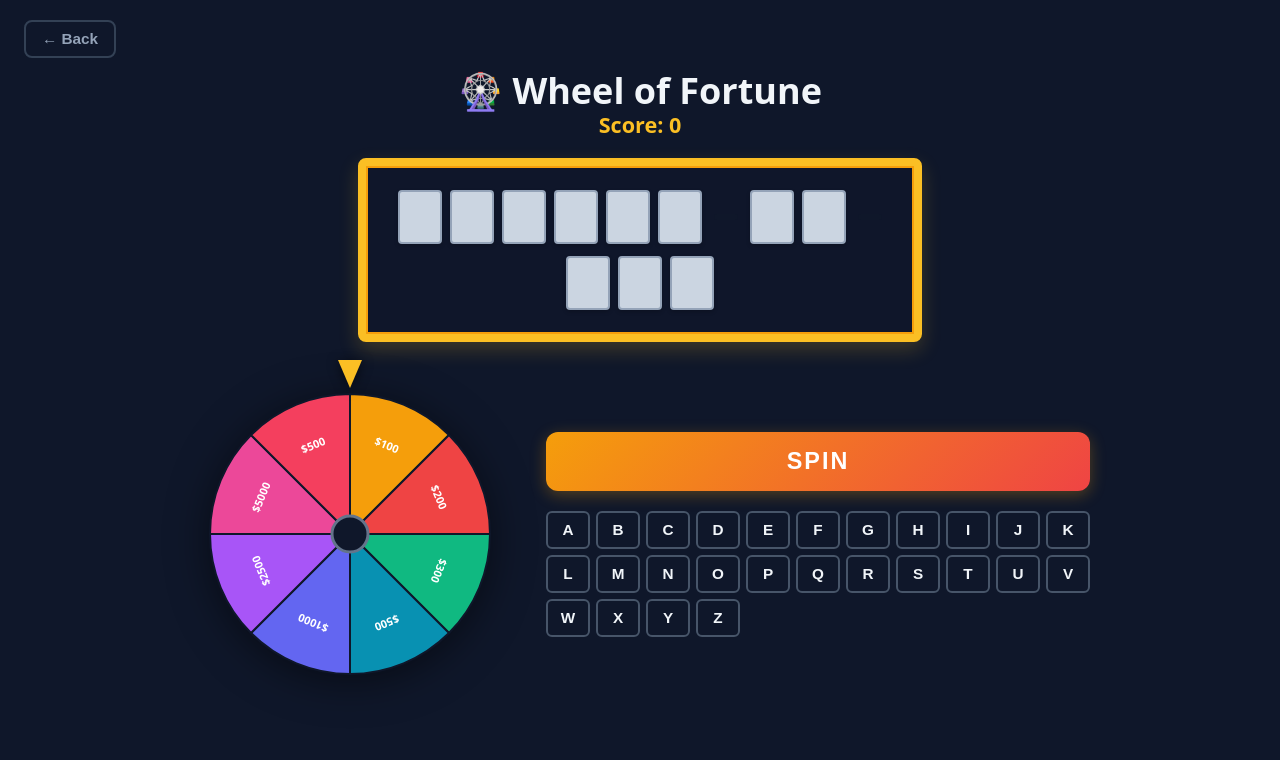
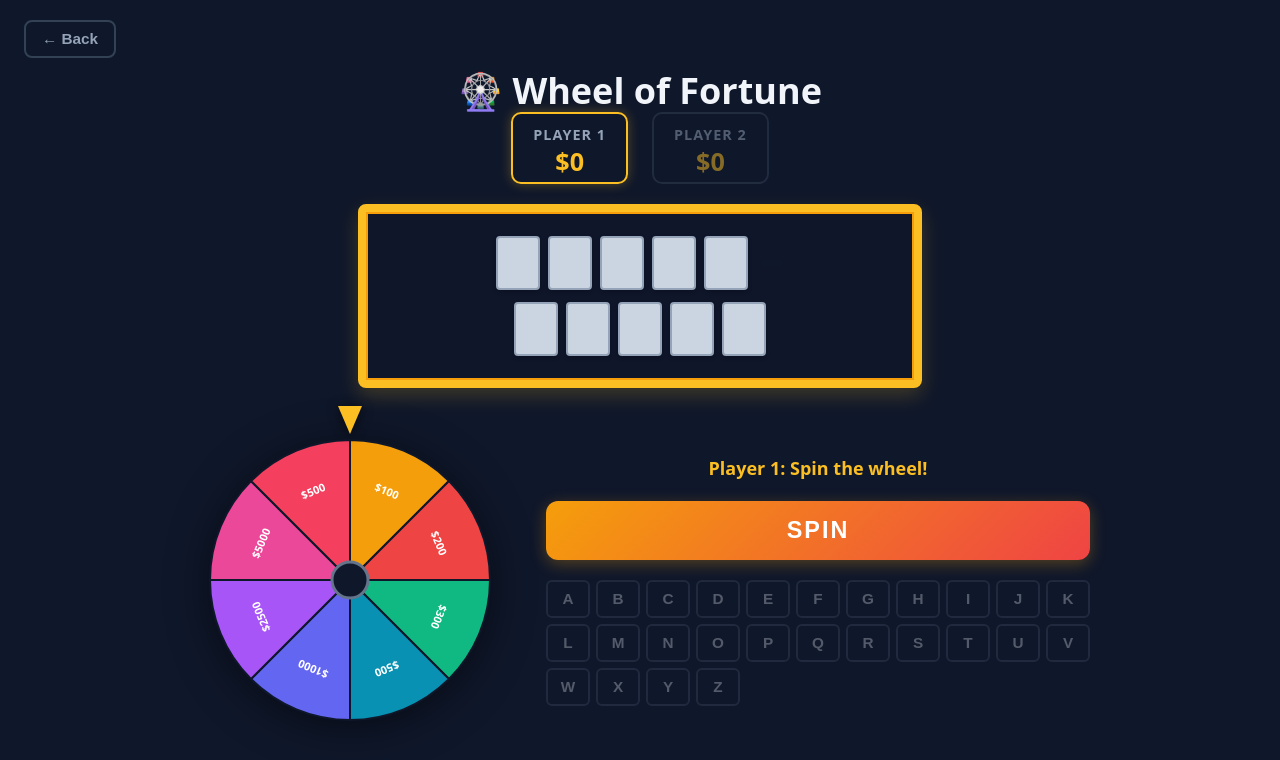
Before and after one commit to baptistebrec/tv, a React (Vite) app: page / in a window 1280 px wide. Both pictures are taken after a click on the button "🎡 Fortune Wheel". Shown: the top 760 px of the page. Built offline with nearby package versions, Linux system fonts and the light colour scheme.

Commit message:
cagnotte

```diff
--- a/src/games/WheelOfFortune.css
+++ b/src/games/WheelOfFortune.css
@@ -37,9 +37,41 @@
   margin: 0 0 8px;
 }
 
-.wof-score {
-  font-size: 1.2rem;
-  font-weight: 700;
+.wof-players {
+  display: flex;
+  gap: 24px;
+  justify-content: center;
+  margin-top: 8px;
+}
+
+.wof-player {
+  display: flex;
+  flex-direction: column;
+  align-items: center;
+  padding: 8px 20px;
+  border-radius: 10px;
+  border: 2px solid #334155;
+  opacity: 0.5;
+  transition: all 0.2s;
+
+  &.active {
+    border-color: #fbbf24;
+    opacity: 1;
+    box-shadow: 0 0 12px rgba(251, 191, 36, 0.3);
+  }
+}
+
+.wof-player-name {
+  font-size: 0.8rem;
+  font-weight: 600;
+  color: #94a3b8;
+  text-transform: uppercase;
+  letter-spacing: 1px;
+}
+
+.wof-player-score {
+  font-size: 1.4rem;
+  font-weight: 800;
   color: #fbbf24;
 }
 
@@ -142,6 +174,14 @@
 }
 
 /* Controls */
+.wof-turn-label {
+  font-size: 1rem;
+  font-weight: 700;
+  color: #fbbf24;
+  text-align: center;
+  min-height: 1.4em;
+}
+
 .wof-controls {
   display: flex;
   flex-direction: column;
@@ -255,10 +295,14 @@
   font-weight: 800;
 }
 
-.wof-modal-content p {
-  font-size: 1.2rem;
+.wof-modal-scores {
+  margin: 0 0 24px;
+}
+
+.wof-modal-scores p {
+  font-size: 1.1rem;
   color: #94a3b8;
-  margin: 0 0 24px;
+  margin: 4px 0;
 }
 
 .wof-modal-btn {
--- a/src/games/WheelOfFortune.tsx
+++ b/src/games/WheelOfFortune.tsx
@@ -4,18 +4,6 @@ import "./WheelOfFortune.css";
 const WHEEL_VALUES = [100, 200, 300, 500, 1000, 2500, 5000, 500];
 const PHRASES = [
   "HELLO WORLD",
-  "CODING IS FUN",
-  "CODING IS FUN",
-  "CODING IS FUN",
-  "CODING IS FUN",
-  "CODING IS FUN",
-  "CODING IS FUN",
-  "CODING IS FUN",
-  "CODING IS FUN",
-  "CODING IS FUN",
-  "CODING IS FUN",
-  "CODING IS FUN",
-  "CODING IS FUN",
   "CODING IS FUN",
   // "WHEEL OF FORTUNE",
   // "JAVASCRIPT ROCKS",
@@ -24,6 +12,8 @@ const PHRASES = [
   // "GAME OVER",
   // "YOU WIN",
 ];
+
+const PLAYERS = ["Player 1", "Player 2"];
 
 const SIZE = 320;
 const CX = SIZE / 2;
@@ -72,7 +62,9 @@ export function WheelOfFortune({ onBack }: { onBack: () => void }) {
   const [guessed, setGuessed] = useState<Set<string>>(new Set());
   const [spinning, setSpinning] = useState(false);
   const [currentValue, setCurrentValue] = useState(0);
-  const [score, setScore] = useState(0);
+  const [scores, setScores] = useState<number[]>(PLAYERS.map(() => 0));
+  const [currentPlayer, setCurrentPlayer] = useState(0);
+  const [needsSpin, setNeedsSpin] = useState(true);
   const accumulated = useRef(0);
   const [rotation, setRotation] = useState(0);
   const [gameWon, setGameWon] = useState(false);
@@ -81,10 +73,8 @@ export function WheelOfFortune({ onBack }: { onBack: () => void }) {
     word.split("").map((c) => (guessed.has(c) ? c : "_"))
   );
 
-  const isWon = phrase.split("").every((c) => c === " " || guessed.has(c));
-
   function spin() {
-    if (spinning || gameWon) return;
+    if (spinning || !needsSpin || gameWon) return;
     setSpinning(true);
     setCurrentValue(0);
 
@@ -100,11 +90,12 @@ export function WheelOfFortune({ onBack }: { onBack: () => void }) {
     setTimeout(() => {
       setSpinning(false);
       setCurrentValue(WHEEL_VALUES[segIdx]);
+      setNeedsSpin(false);
     }, 3500);
   }
 
   function guessLetter(letter: string) {
-    if (guessed.has(letter) || spinning || gameWon) return;
+    if (guessed.has(letter) || spinning || needsSpin || gameWon) return;
 
     const newGuessed = new Set(guessed);
     newGuessed.add(letter);
@@ -112,20 +103,31 @@ export function WheelOfFortune({ onBack }: { onBack: () => void }) {
 
     if (phrase.includes(letter)) {
       const count = Array.from(phrase).filter((c) => c === letter).length;
-      setScore((s) => s + count * currentValue);
+      const newScores = [...scores];
+      newScores[currentPlayer] += count * currentValue;
+      setScores(newScores);
 
       if (phrase.split("").every((c) => c === " " || newGuessed.has(c))) {
         setGameWon(true);
+      } else {
+        // correct guess → player spins again
+        setCurrentValue(0);
+        setNeedsSpin(true);
       }
     } else {
+      // wrong guess → next player's turn
       setCurrentValue(0);
+      setNeedsSpin(true);
+      setCurrentPlayer((p) => (p + 1) % PLAYERS.length);
     }
   }
 
   function reset() {
     setGuessed(new Set());
-    setScore(0);
+    setScores(PLAYERS.map(() => 0));
+    setCurrentPlayer(0);
     setCurrentValue(0);
+    setNeedsSpin(true);
     setRotation(0);
     accumulated.current = 0;
     setGameWon(false);
@@ -133,6 +135,7 @@ export function WheelOfFortune({ onBack }: { onBack: () => void }) {
 
   const alphabet = "ABCDEFGHIJKLMNOPQRSTUVWXYZ".split("");
   const unguessed = alphabet.filter((l) => !guessed.has(l));
+  const winner = gameWon ? PLAYERS[currentPlayer] : null;
 
   return (
     <div className="wof-root">
@@ -142,7 +145,17 @@ export function WheelOfFortune({ onBack }: { onBack: () => void }) {
 
       <div className="wof-header">
         <h1 className="wof-title">🎡 Wheel of Fortune</h1>
-        <div className="wof-score">Score: {score}</div>
+        <div className="wof-players">
+          {PLAYERS.map((name, i) => (
+            <div
+              key={i}
+              className={`wof-player ${i === currentPlayer && !gameWon ? "active" : ""}`}
+            >
+              <span className="wof-player-name">{name}</span>
+              <span className="wof-player-score">${scores[i]}</span>
+            </div>
+          ))}
+        </div>
       </div>
 
       <div className="wof-phrase">
@@ -207,10 +220,18 @@ export function WheelOfFortune({ onBack }: { onBack: () => void }) {
         </div>
 
         <div className="wof-controls">
+          <div className="wof-turn-label">
+            {spinning
+              ? "Spinning…"
+              : needsSpin
+                ? `${PLAYERS[currentPlayer]}: Spin the wheel!`
+                : `${PLAYERS[currentPlayer]}: Choose a letter!`}
+          </div>
+
           <button
             className="wof-spin-btn"
             onClick={spin}
-            disabled={spinning || gameWon}
+            disabled={spinning || !needsSpin || gameWon}
           >
             {spinning ? "Spinning…" : "SPIN"}
           </button>
@@ -225,7 +246,7 @@ export function WheelOfFortune({ onBack }: { onBack: () => void }) {
                 key={letter}
                 className="letter-btn"
                 onClick={() => guessLetter(letter)}
-                disabled={spinning}
+                disabled={spinning || needsSpin}
               >
                 {letter}
               </button>
@@ -238,8 +259,12 @@ export function WheelOfFortune({ onBack }: { onBack: () => void }) {
         <div className="wof-modal">
           <div className="wof-modal-content">
             <div className="wof-modal-emoji">🎉</div>
-            <h2>You Won!</h2>
-            <p>Final Score: {score}</p>
+            <h2>{winner} Won!</h2>
+            <div className="wof-modal-scores">
+              {PLAYERS.map((name, i) => (
+                <p key={i}>{name}: ${scores[i]}</p>
+              ))}
+            </div>
             <button className="wof-modal-btn" onClick={reset}>
               Play Again
             </button>
```
